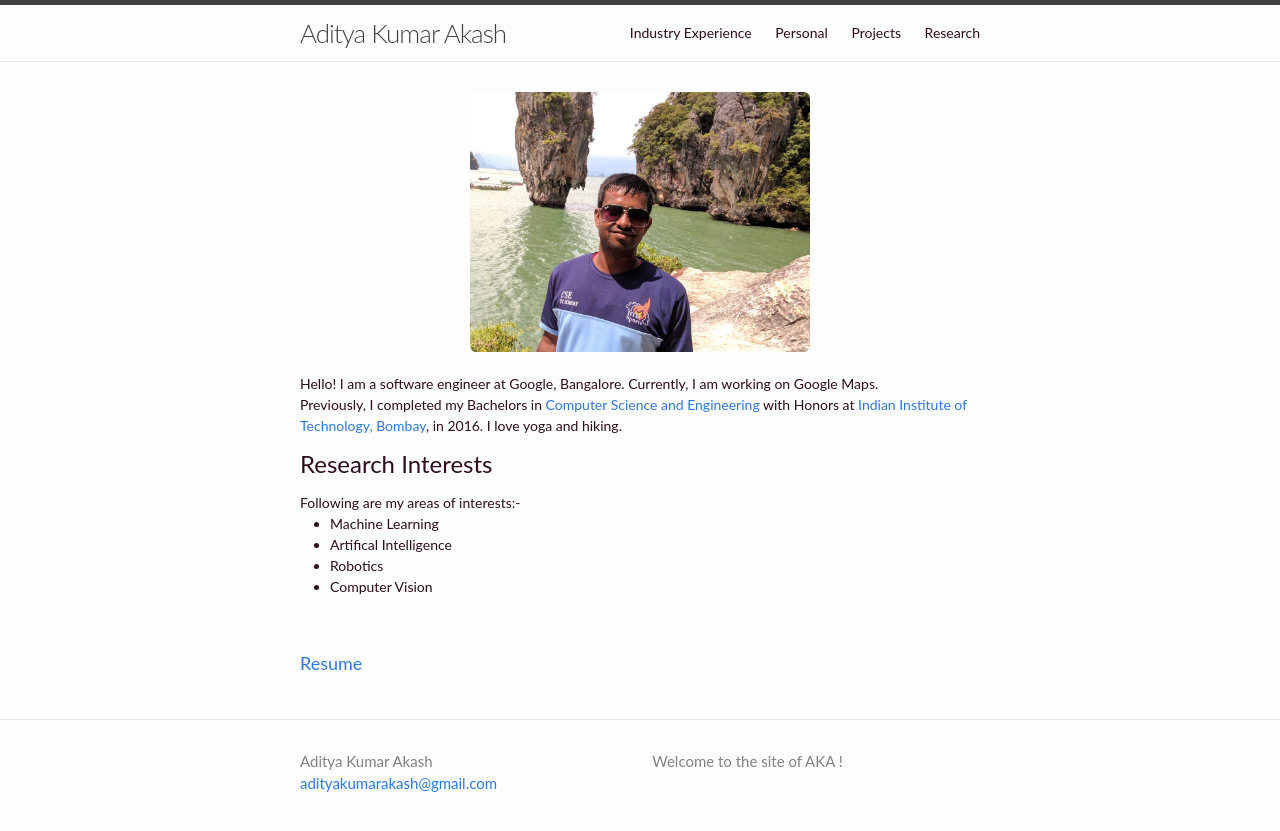
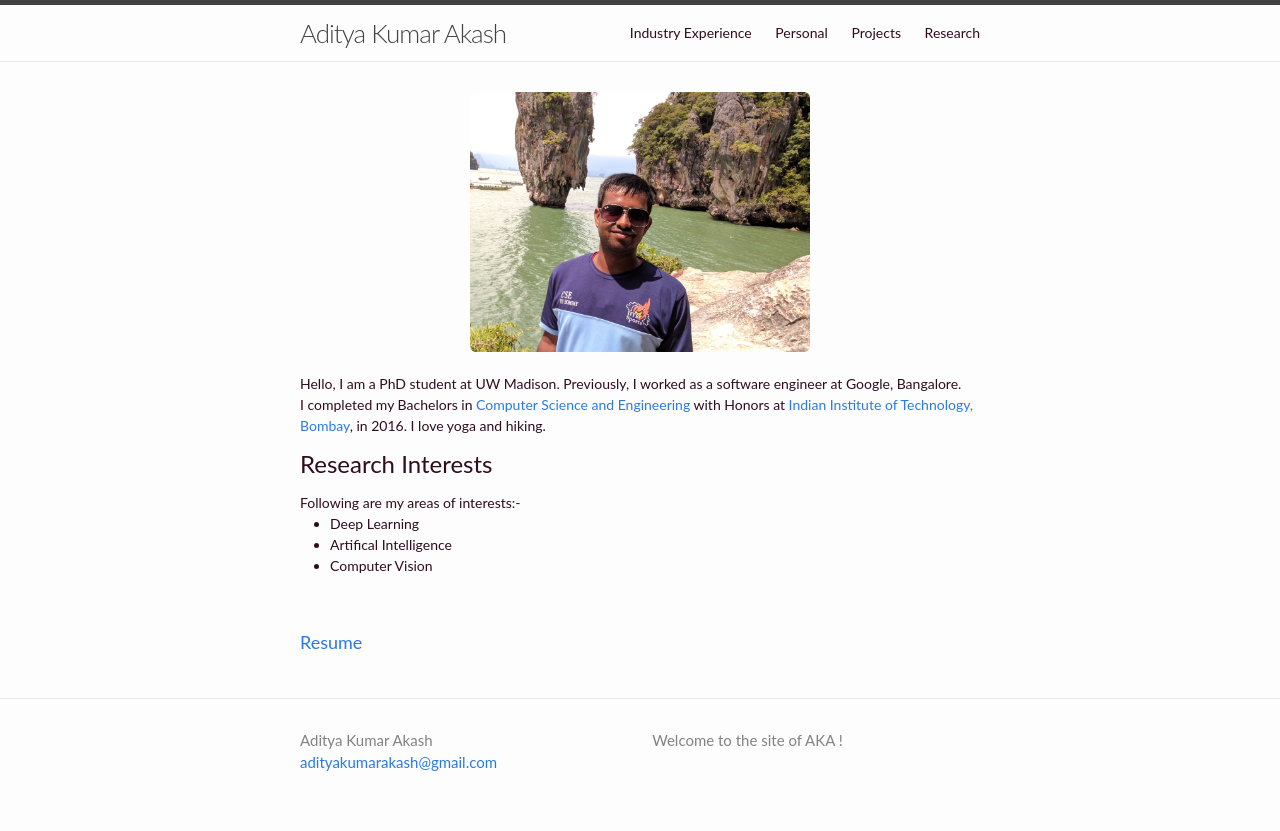
Before and after one commit to adityakumarakash/adityakumarakash.github.io, a Jekyll site: the page built from index.html, in a window 1280 px wide. Shown: the top 831 px of the page. Built offline with Jekyll 4.4.1, drawn with Linux system fonts in a browser that asks for light colours.

Commit message:
Update index.html

```diff
--- a/index.html
+++ b/index.html
@@ -6,17 +6,16 @@ layout: default
                 <img src="/img/Aditya6.jpg" alt="Aditya" class="img-responsive img-rounded" style="width:50%">
         </div>
         <br>
-        <p class="Describe">Hello! I am a software engineer at Google, Bangalore. Currently, I am working on Google Maps.
+        <p class="Describe">Hello, I am a PhD student at UW Madison. Previously, I worked as a software engineer at Google, Bangalore.
                 <br>
-        Previously, I completed my Bachelors in <a href= "https://www.cse.iitb.ac.in/">Computer Science and Engineering</a> with Honors at <a href = "http://iitb.ac.in/">Indian Institute of Technology, Bombay</a>, in 2016.
+        I completed my Bachelors in <a href= "https://www.cse.iitb.ac.in/">Computer Science and Engineering</a> with Honors at <a href = "http://iitb.ac.in/">Indian Institute of Technology, Bombay</a>, in 2016.
         I love yoga and hiking.
         </p>
         <h3> Research Interests </h3>
         Following are my areas of interests:-
                 <ul>
-                        <li>Machine Learning</li>
+                        <li>Deep Learning</li>
                         <li>Artifical Intelligence</li>
-                        <li>Robotics</li>
                         <li>Computer Vision</li>
                 </ul>
         <br>
```
